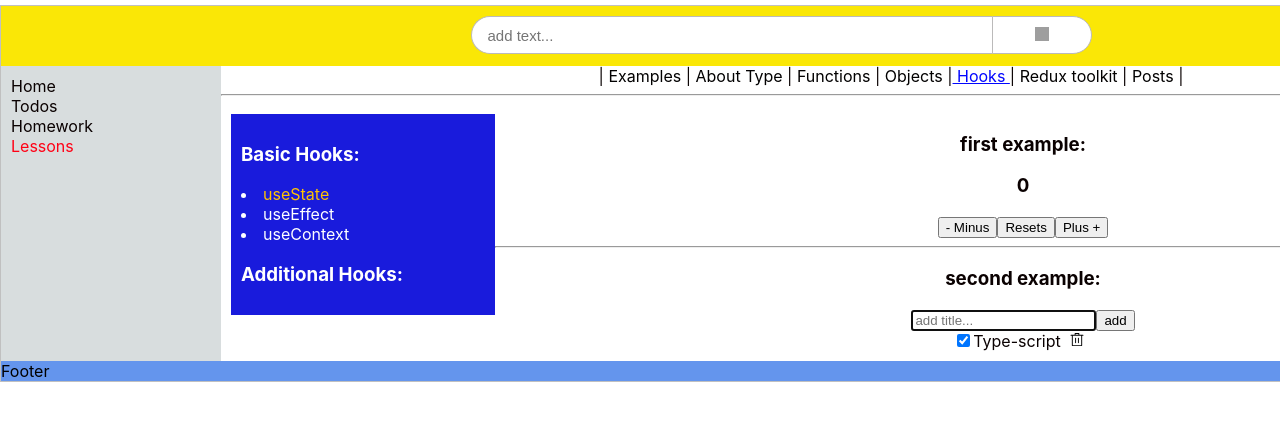
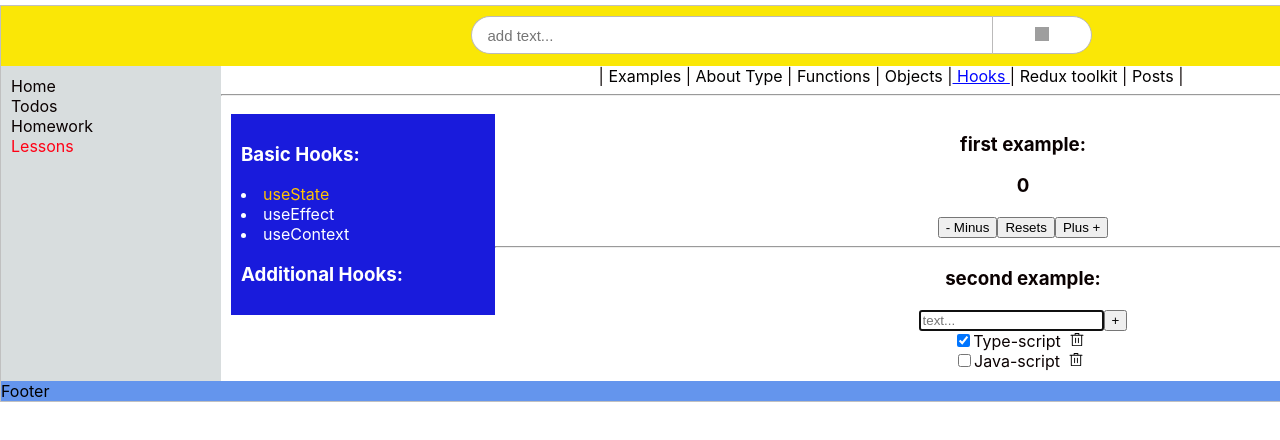
Before and after one commit to VladimirShumliaiev/Type-script-React, a React (Create React App) app in the folder my-app/: page /lessons/hooks/useState in a window 1280 px wide. Shown: the top 440 px of the page. Built offline with nearby package versions, Linux system fonts and the light colour scheme; grey boxes are pictures that could not be loaded.

Commit message:
16.05.2023 +++

```diff
--- a/my-app/src/Components/mainContent/Lessons/Components Lessons/HooksLessons/useState/useState Componets/Todo/Todo.tsx
+++ b/my-app/src/Components/mainContent/Lessons/Components Lessons/HooksLessons/useState/useState Componets/Todo/Todo.tsx
@@ -3,49 +3,52 @@ import TodoInput from "./TodoInput/TodoInput";
 import TodoList from "./TodoList";
 
 type Todo = {
-    id: number,
-    title: string,
+    id: number
+    title: string
     completed: boolean
 }
 
-const initialState = [
+const todoState = [
     {
         id: 1,
         title: 'Type-script',
         completed: true
+    },
+    {
+        id: 2,
+        title: 'Java-script',
+        completed: false
     }
 ]
 
 const Todo = () => {
-    const [todos, setTodos] = useState<Todo[]>(initialState)
-    const [value, setValue] = useState('')
+    const [todos, setTodos] = useState<Todo[]>(todoState)
 
-    const addTask = () => {
+    const addTask = (value: string) => {
         if (value) {
-            setTodos([...todos, {id: Date.now(), title: value, completed: false}])
+            setTodos([...todos,{id: Date.now(), title: value, completed: false}])
         }
-        setValue('')
     }
 
     const toggleTodo = (id: number): void => {
         setTodos(todos.map(e => {
             if (e.id !== id) return e
             return {
-                ...e,
-                completed: !e.completed
+               ...e,
+               completed: !e.completed
             }
         }))
     }
 
     const removeTodo = (id: number): void => {
-        if (window.confirm('delete todos?')) {
+        if (window.confirm('Delete todo?')) {
             setTodos(todos.filter(e => e.id !== id))
         }
     }
     return (
         <div>
-            <TodoInput value={value} setValue={setValue} addTodo={addTask}/>
-            <TodoList todoList={todos} removeTodo={removeTodo} toggleTodo={toggleTodo}/>
+            <TodoInput addTodo={addTask}/>
+            <TodoList todos={todos} removeTodo={removeTodo} toggleTodo={toggleTodo}/>
         </div>
     );
 };
--- a/my-app/src/Components/mainContent/Lessons/Components Lessons/HooksLessons/useState/useState Componets/Todo/TodoInput/TodoInput.tsx
+++ b/my-app/src/Components/mainContent/Lessons/Components Lessons/HooksLessons/useState/useState Componets/Todo/TodoInput/TodoInput.tsx
@@ -1,43 +1,44 @@
-import React, {FC, useEffect, useRef} from 'react';
+import React, {FC, useEffect, useRef, useState} from 'react';
 
 type TodoInputProps = {
-    value: string,
-    setValue: (value: string) => void
-    addTodo: () => void
+    addTodo: (value: string) => void
 }
 
-const TodoInput: FC<TodoInputProps> = (props) => {
-    const {value, setValue, addTodo} = props
+const TodoInput: FC<TodoInputProps> = ({addTodo}) => {
+    const [value, setValue] = useState('')
     const inputRef = useRef<HTMLInputElement>(null)
 
     const onChangeHandler: React.ChangeEventHandler<HTMLInputElement> = (e) => {
         setValue(e.target.value)
     }
 
-    const onKeyDownHandler: React.KeyboardEventHandler<HTMLInputElement> = (e) => {
-        if (e.key === 'Enter') {
-            addTodo()
-        }
+    const onClickHandler: React.MouseEventHandler<HTMLButtonElement> = () => {
+        addTodo(value)
+        setValue('')
+    }
+
+    const onkeydownHandler: React.KeyboardEventHandler<HTMLInputElement> = (e) => {
+       if (e.key === 'Enter') {
+           addTodo(value)
+           setValue('')
+       }
     }
 
     useEffect(() => {
         if (inputRef.current) {
             inputRef.current.focus()
         }
-    },[])
-
-
+    }, [])
     return (
         <div>
-            <input
-                type="text"
-                value={value}
-                onChange={onChangeHandler}
-                onKeyDown={onKeyDownHandler}
-                ref={inputRef}
-                placeholder={'add title...'}
+            <input type="text"
+                   value={value}
+                   onChange={onChangeHandler}
+                   onKeyDown={onkeydownHandler}
+                   ref={inputRef}
+                   placeholder={'text...'}
             />
-            <button onClick={addTodo}>add</button>
+            <button onClick={onClickHandler}>+</button>
         </div>
     );
 };
--- a/my-app/src/Components/mainContent/Lessons/Components Lessons/HooksLessons/useState/useState Componets/Todo/TodoItem/TodoItem.tsx
+++ b/my-app/src/Components/mainContent/Lessons/Components Lessons/HooksLessons/useState/useState Componets/Todo/TodoItem/TodoItem.tsx
@@ -1,26 +1,27 @@
 import React, {FC} from 'react';
-import style from './TodoItem.module.css'
-import deleteTodoImg from '../../../../../../../../../assets/img/delete-svgrepo-com.svg'
+import styles from './TodoItem.module.css'
+import buttonImg from '../../../../../../../../../assets/img/delete-svgrepo-com.svg'
 
 type TodoItemProps = {
     id: number
     title: string
     completed: boolean
+    removeTodo: (id: number) => void
     toggleTodo: (id: number) => void
-    removeTodo: (id: number) => void
 }
 
 const TodoItem: FC<TodoItemProps> = (props) => {
-    const {id, title, completed, toggleTodo, removeTodo} = props
+    const {id, removeTodo, toggleTodo, title, completed} = props
+
     return (
         <div>
-            <input
-                type="checkbox"
-                checked={completed}
-                onChange={() => toggleTodo(id)}
+            <input type="checkbox"
+                   checked={completed}
+                   onChange={() => toggleTodo(id)}
             />
             {title}
-            <button className={style.todoItem} onClick={() => removeTodo(id)}><img src={deleteTodoImg} alt=""/></button>
+            <button className={styles.todoItem}
+                    onClick={() => removeTodo(id)}><img src={buttonImg} alt=""/></button>
         </div>
     );
 };
--- a/my-app/src/Components/mainContent/Lessons/Components Lessons/HooksLessons/useState/useState Componets/Todo/TodoList.tsx
+++ b/my-app/src/Components/mainContent/Lessons/Components Lessons/HooksLessons/useState/useState Componets/Todo/TodoList.tsx
@@ -1,25 +1,30 @@
 import React, {FC} from 'react';
 import TodoItem from "./TodoItem/TodoItem";
 
-type Todos = {
+type Todo = {
     id: number
     title: string
     completed: boolean
 }
 
 type TodoListProps = {
-    todoList: Todos[]
+    todos: Todo[]
     toggleTodo: (id: number) => void
     removeTodo: (id: number) => void
 }
 
 const TodoList: FC<TodoListProps> = (props) => {
-    const {todoList, toggleTodo, removeTodo} = props
+    const {removeTodo, toggleTodo, todos} = props
 
     return (
         <div>
             {
-                todoList.map(e => <TodoItem toggleTodo={toggleTodo} removeTodo={removeTodo} key={e.id} {...e}/>)
+                todos.map(e => <TodoItem
+                    key={e.id}
+                    removeTodo={removeTodo}
+                    toggleTodo={toggleTodo}
+                    {...e}
+                />)
             }
         </div>
     );
```
